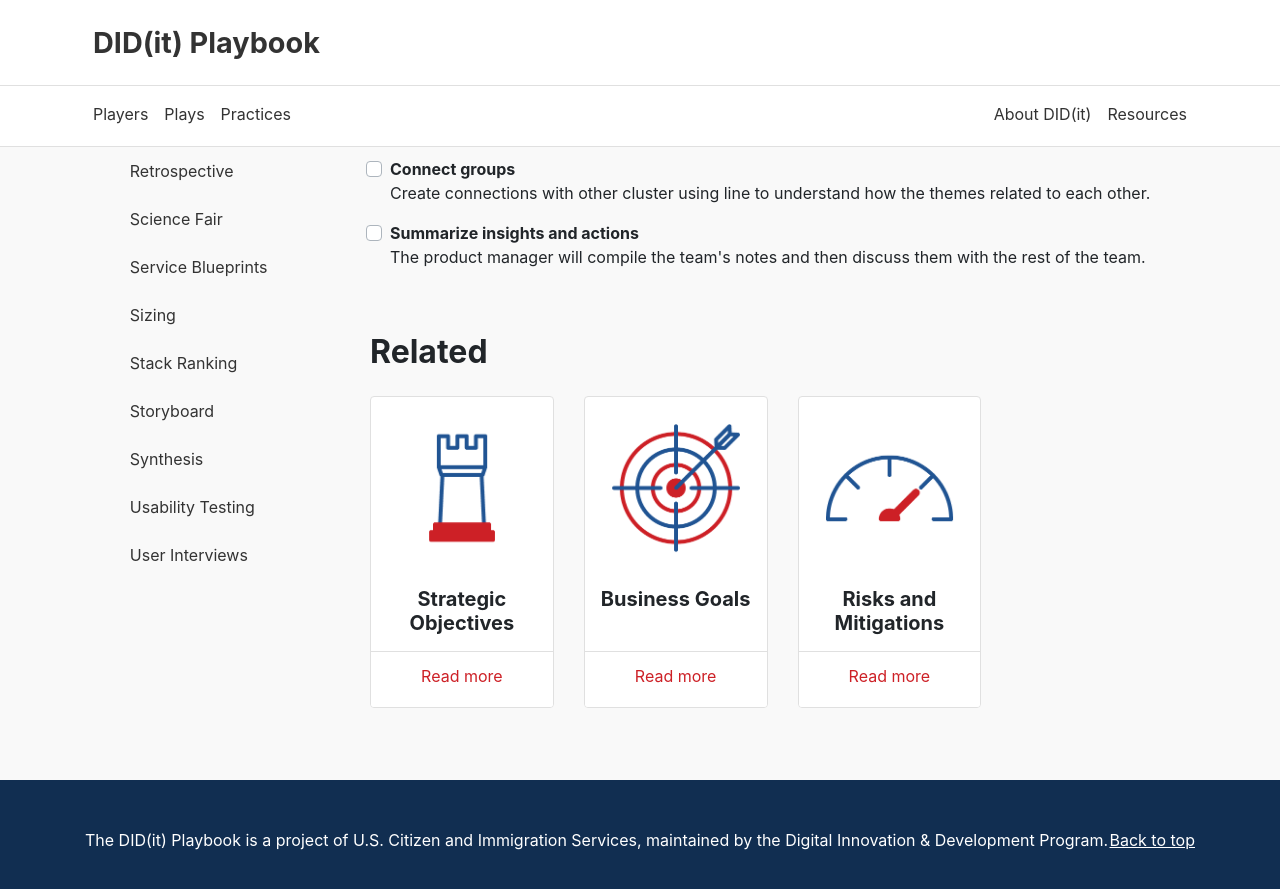
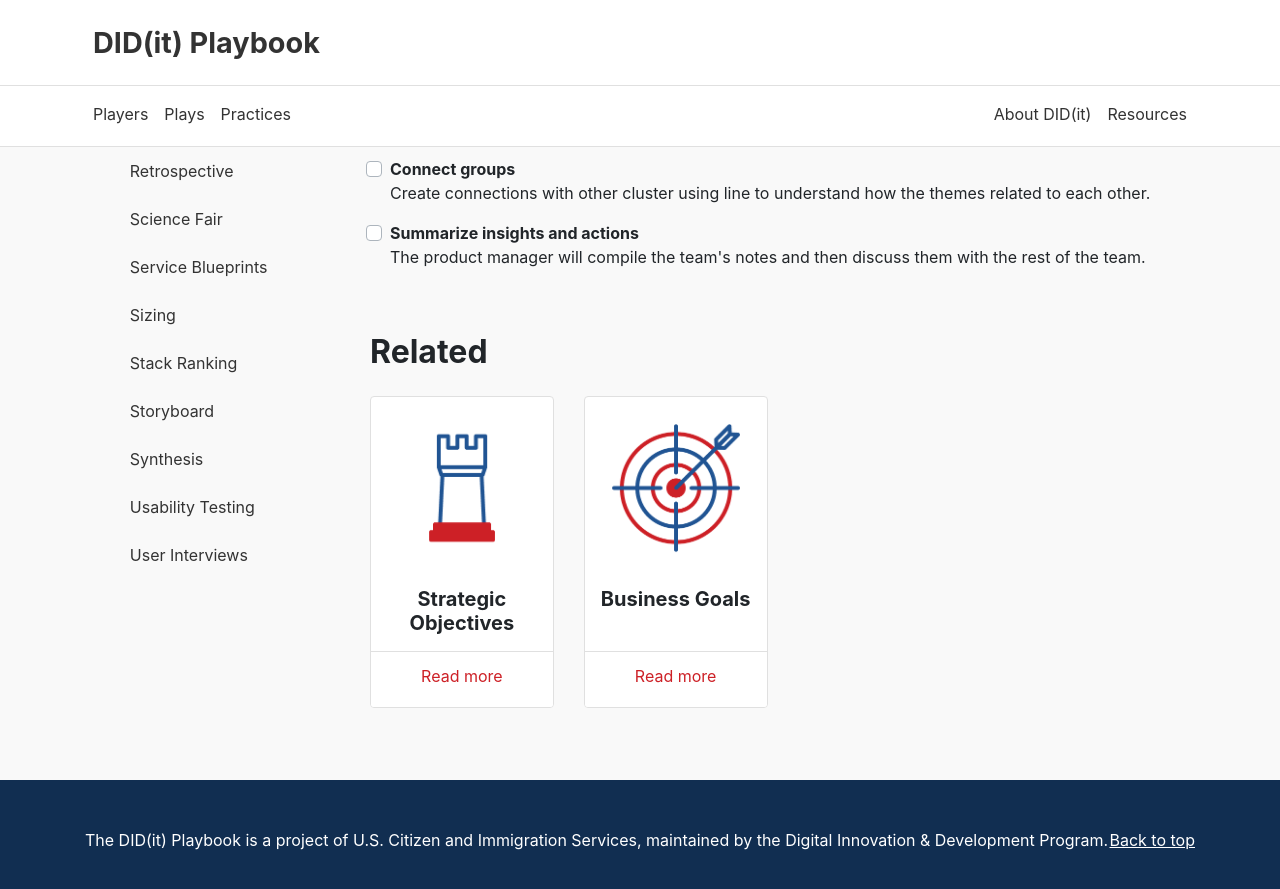
Before and after one commit to KnightPointSystems/kps_playbook, a Jekyll site: the page built from v2/practices/affinity_clusters.md, in a window 1280 px wide and 900 px high, scrolled down 964 px. Shown: the top 889 px of the window. Built offline with Jekyll 4.4.1, drawn with Linux system fonts in a browser that asks for light colours; nearby versions of some CDN libraries.

Commit message:
Update affinity_clusters.yml
Updated Related section

```diff
--- a/_data/practices/affinity_clusters.yml
+++ b/_data/practices/affinity_clusters.yml
@@ -25,4 +25,3 @@ steps:
 related:
   - Strategic Objectives
   - Business Goals
-  - Risks and Mitigations
```
